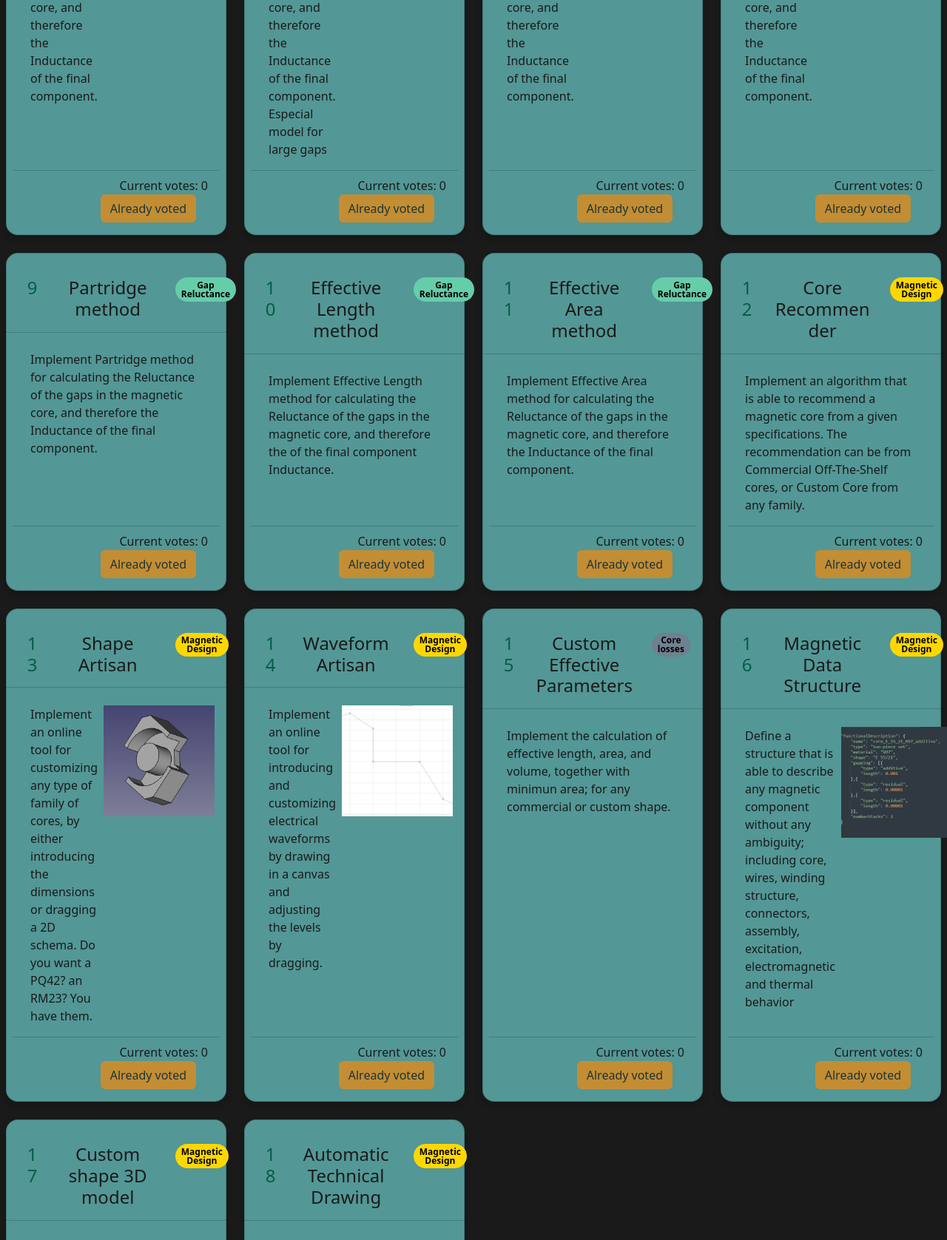
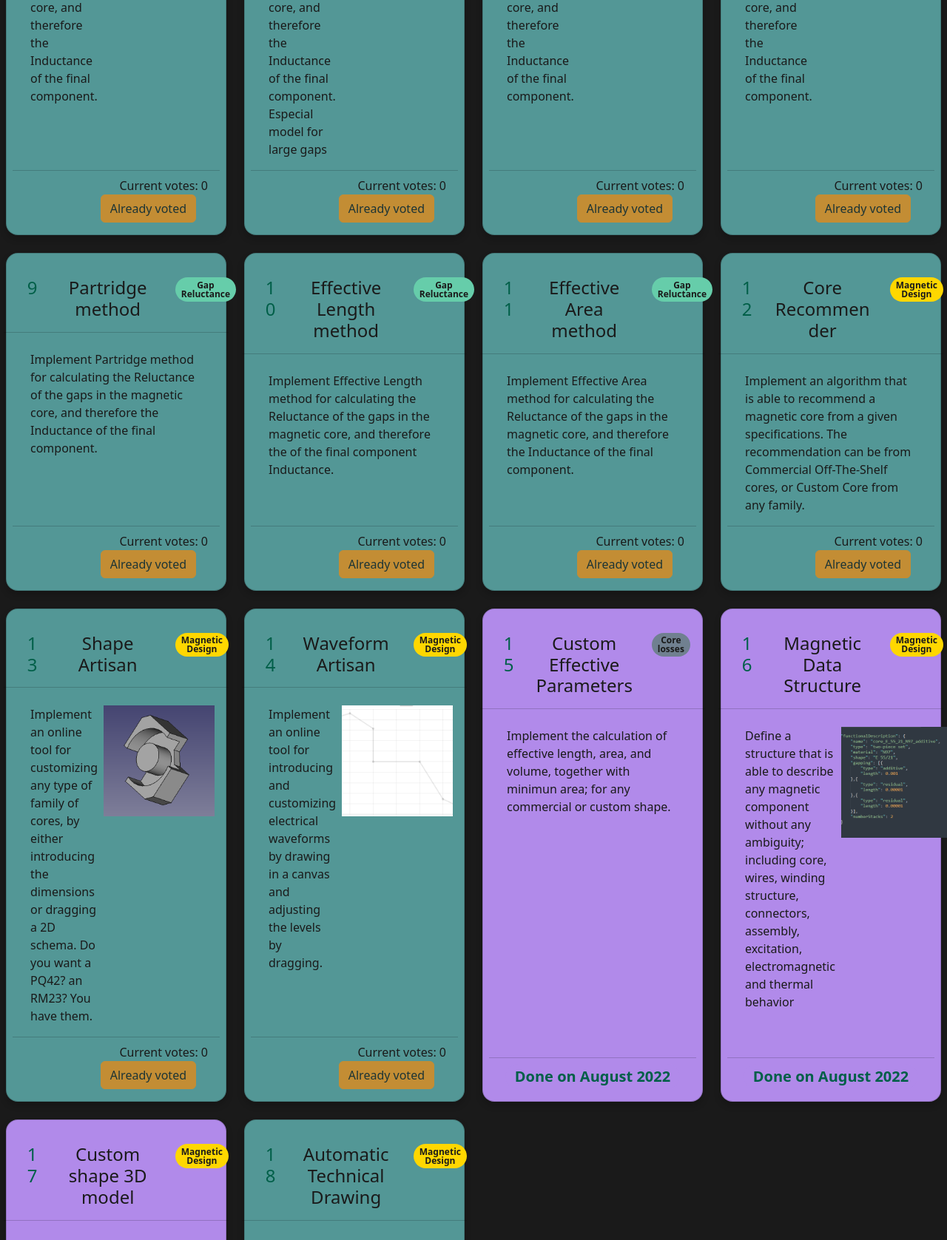
Before and after one commit to OpenMagnetics/WebBackend, a Flask app: page /roadmap in a window 1280 px wide. Shown: the part 1266-2943 px from the top of the page at 74% size. Run offline with Flask 2, Linux system fonts and the light colour scheme; data that the repository does not hold is empty; some libraries are stand-ins or nearby versions.

Commit message:
Added color for done tasks

```diff
--- a/app/static/javascript/milestone.js
+++ b/app/static/javascript/milestone.js
@@ -57,20 +57,29 @@
         },
         badge_color_style() {
             if (this.section == "Core losses") {
-                return "background-color: SlateGrey; color: black";
+                return "background-color: SlateGrey; color: var(--bs-dark)";
             }
             else if (this.section == "Gap Reluctance") {
-                return "background-color: MediumAquaMarine; color: black";
+                return "background-color: MediumAquaMarine; color: var(--bs-dark)";
             }
             else if (this.section == "Magnetic Design") {
-                return "background-color: Gold; color: black";
+                return "background-color: Gold; color: var(--bs-dark)";
+            }
+
+        },
+        card_class() {
+            if (this.state == "To Do") {
+                return "bg-primary";
+            }
+            else {
+                return "bg-info";
             }
 
         }
     },
     template: `
         <div class="col-md-6 col-lg-4 col-xl-3 d-flex align-items-stretch">
-            <div class="card mt-4 box-shadow bg-primary">
+            <div class="card mt-4 box-shadow" :class=card_class>
                 <div class="card-header bg-transparent row mb-2">
                     <h4 class="text-secondary col-2">[[index + 1]]</h4>
                     <h4 class="text-dark col-7 font-size-lg">[[title]]</h4>
@@ -83,10 +92,13 @@
                     <p class="card-text text-start text-dark mb-auto mx-2">[[description]]</p>
                     <img v-if="imgSrc != null" class="card-img-right flex-auto d-none d-lg-block" :alt="imgAlt" style="object-fit: cover; width: 150px; max-height: 150px;" :src="imgSrc">
                 </div>
-                <div class="card-footer bg-transparent">
+                <div v-if="state == 'To Do'" class="card-footer bg-transparent">
                     <p class="text-end text-dark my-0">Current votes: [[numberVotes]]
                         <button :disabled="alreadyVoted" :class=btn_class @click="vote">[[alreadyVoted? "Already voted" : "Vote feature!"]]</button>
                     </p>
+                </div>
+                <div v-else class="card-footer bg-transparent">
+                    <span style="background-color: var(--bs-info); color: var(--bs-secondary); font-size: 20px" class="badge rounded-pill text-wrap ">[[state]]</span>
                 </div>
             </div>
         </div>
--- a/app/templates/roadmap.html
+++ b/app/templates/roadmap.html
@@ -153,7 +153,7 @@
                         title: 'Custom Effective Parameters',
                         section: 'Core losses',
                         description: 'Implement the calculation of effective length, area, and volume, together with minimun area; for any commercial or custom shape.',
-                        state: 'Done August 2022'
+                        state: 'Done on August 2022'
                     },
                     {
                         id: 15,
@@ -162,14 +162,14 @@
                         description: 'Define a structure that is able to describe any magnetic component without any ambiguity; including core, wires, winding structure, connectors, assembly, excitation, electromagnetic and thermal behavior',
                         imgSrc: '/static/images/roadmap/data_structure.png',
                         imgAlt: 'Magnetic Agnostic Structure example',
-                        state: 'Done August 2022'
+                        state: 'Done on August 2022'
                     },
                     {
                         id: 16,
                         title: 'Custom shape 3D model',
                         section: 'Magnetic Design',
                         description: 'Implement functionality to model, visualize and download in STEP format any Commercial Off-The-Shelf or Custom shape, ready to be used in Finite Element Simulation.',
-                        state: 'Done September 2022'
+                        state: 'Done on September 2022'
                     },
                     {
                         id: 17,
```
